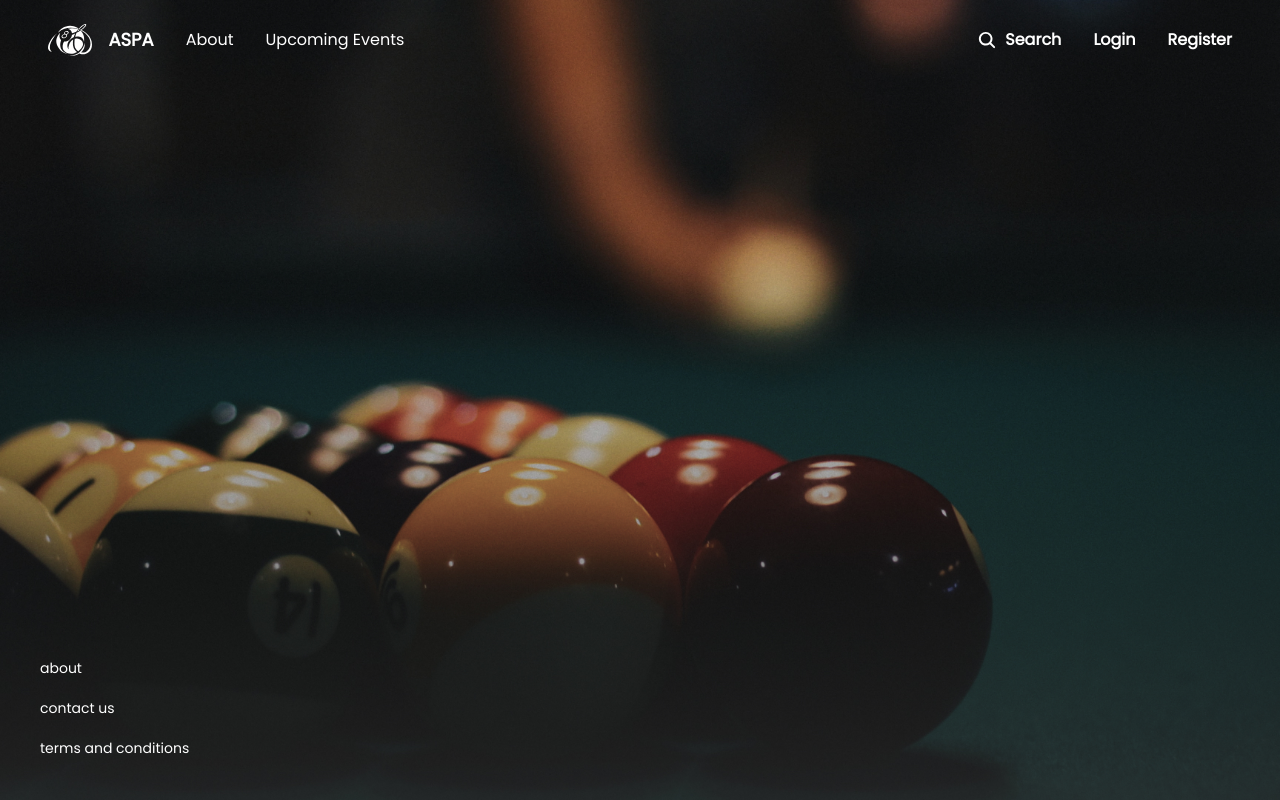
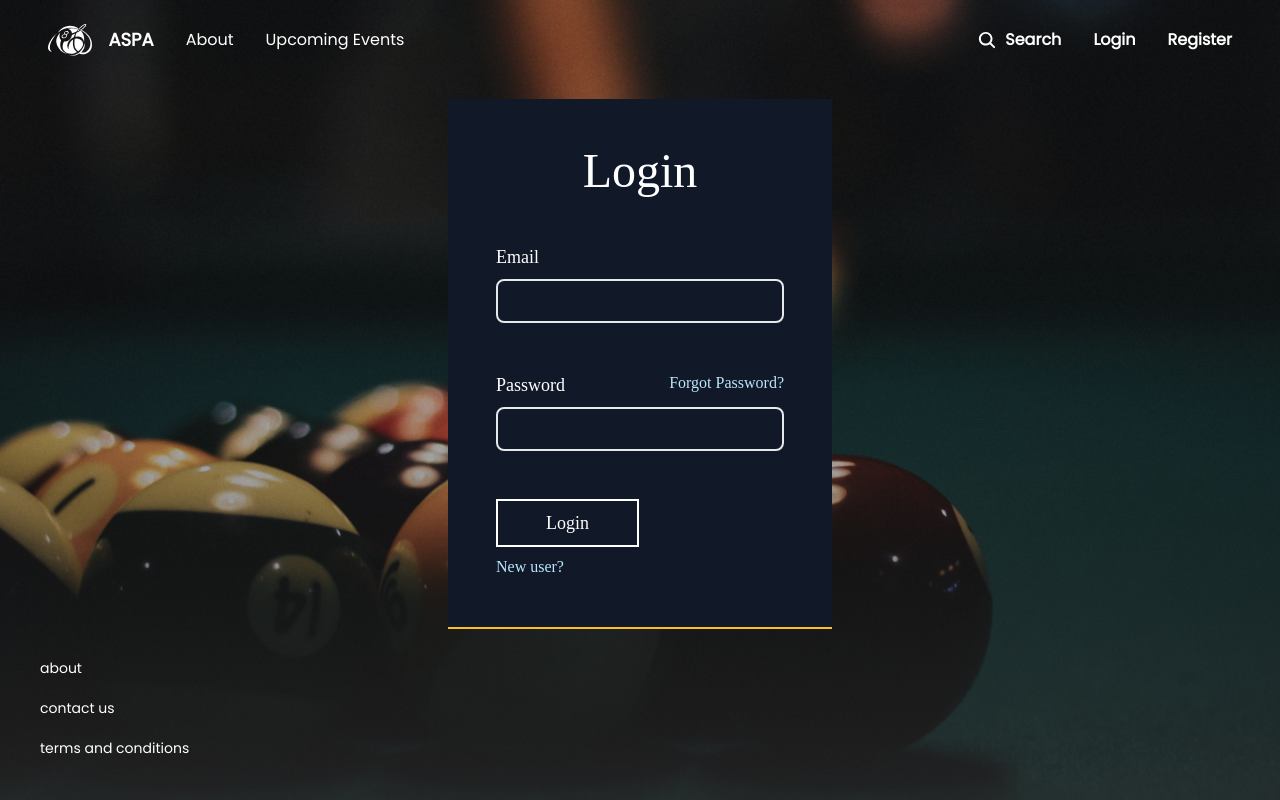
Before and after one commit to UoaWDCC/aspa-portal-v2, a React (Create React App) app: page /login in a window 1280 px wide. Built offline with nearby package versions, Linux system fonts and the light colour scheme; a web font is replaced by a local one.

Commit message:
styled login page

```diff
--- a/src/routes/Login.jsx
+++ b/src/routes/Login.jsx
@@ -1,5 +1,40 @@
 import React from "react";
 
 export default function Login() {
-  return <div></div>;
+  return (
+    <div className="h-full flex justify-center items-center">
+      <form className="flex flex-col gap-12 min-w-[30%] max-w-2xl bg-gray-900 p-12 border-b-2 border-amber-400">
+        <h1 className="text-center text-5xl">Login</h1>
+        <div className="flex flex-col gap-2">
+          <label className="text-lg" htmlFor="">
+            Email
+          </label>
+          <input
+            type="text"
+            className="bg-transparent px-3 py-2 border-2 rounded-lg"
+          />
+        </div>
+        <div className="flex flex-col gap-2">
+          <div className="flex gap-8 justify-between">
+            <label className="text-lg" htmlFor="">
+              Password
+            </label>
+            <span className="text-sky-200">Forgot Password?</span>
+          </div>
+          <input
+            type="text"
+            className="bg-transparent px-3 py-2 border-2 rounded-lg"
+          />
+        </div>
+        <div className="flex flex-col items-start gap-2">
+          <button className="border-2 border-white text-lg px-12 py-2">
+            Login
+          </button>
+          <a className="text-sky-200" href="/register">
+            New user?
+          </a>
+        </div>
+      </form>
+    </div>
+  );
 }
```
